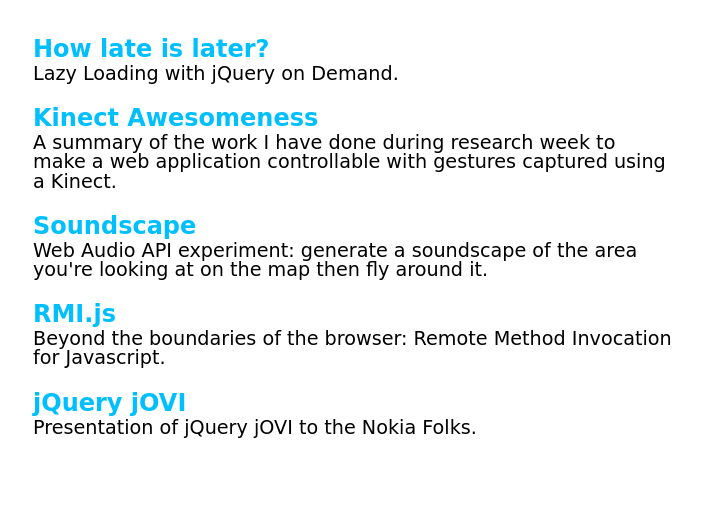
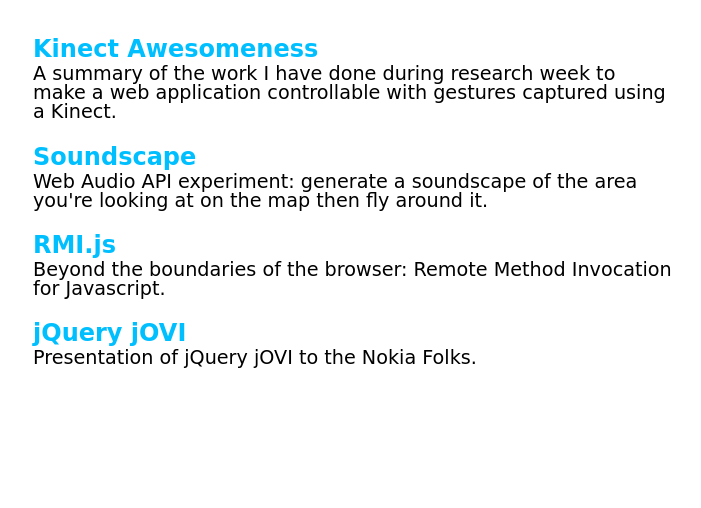
Before and after one commit to mmarcon/slides, a plain HTML site: page index.html in a window 1280 px wide. Shown: the part 292-800 px from the top of the page, without its empty margins (287-988 px from the left). Drawn offline with nearby package versions, Linux system fonts and the light colour scheme; a web font is replaced by a local one.

Commit message:
Update index.html

```diff
--- a/index.html
+++ b/index.html
@@ -63,8 +63,6 @@
 	<div class="container">
 		<h1>Slide Decks</h1>
 		<dl>
-			<dt><a href="jqueryondemand/index.html" title="Lazy Loading with jQuery on Demand">How late is later?</a></dt>
-			<dd>Lazy Loading with jQuery on Demand.</dd>
 			<dt><a href="kinect/index.html" title="Developing web apps controlled via the Kinect">Kinect Awesomeness</a></dt>
 			<dd>A summary of the work I have done during research week to make a web application controllable with gestures captured using a Kinect.</dd>
 			<dt><a href="soundscape/index.html" title="Description of the architecture of Soundscape">Soundscape</a></dt>
```
